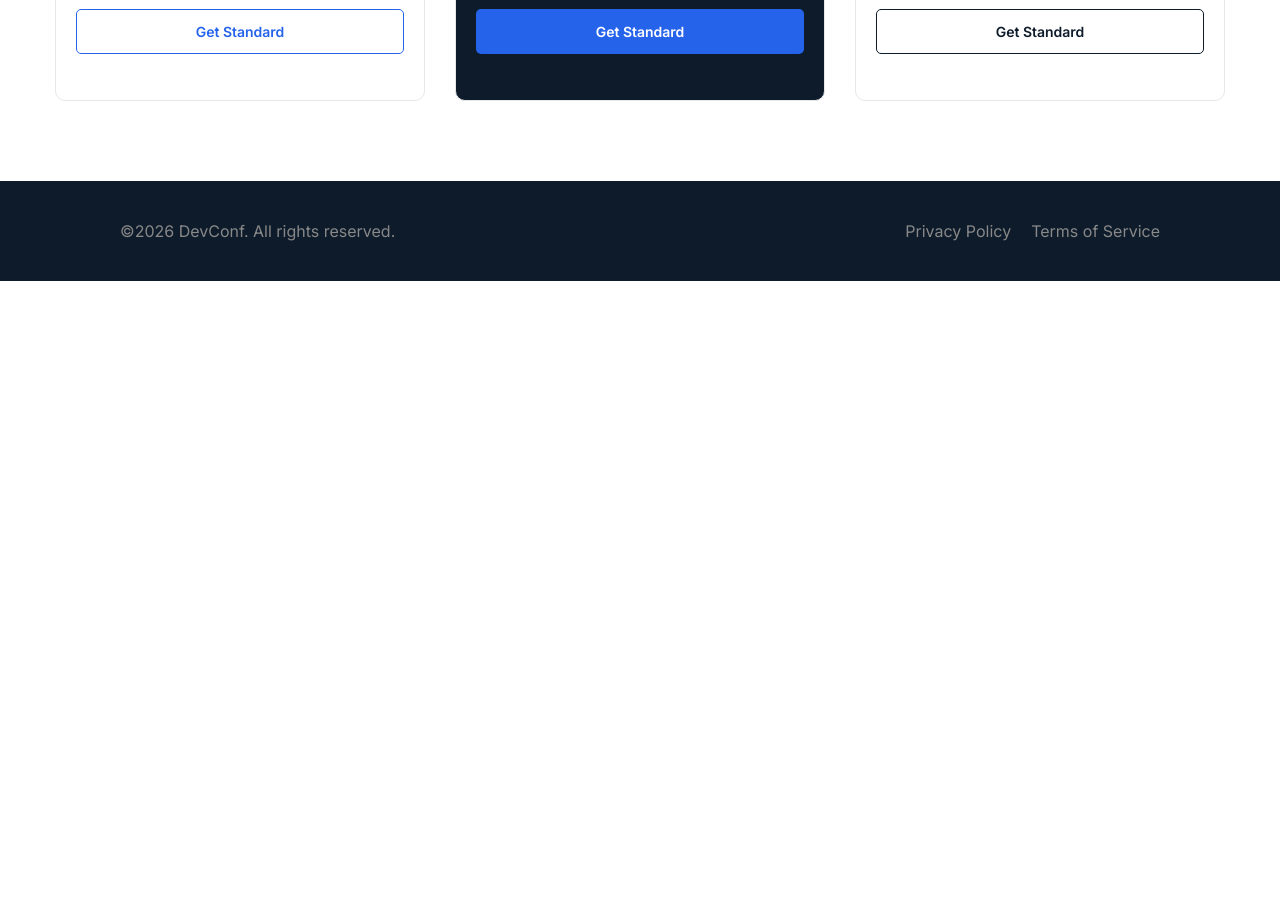
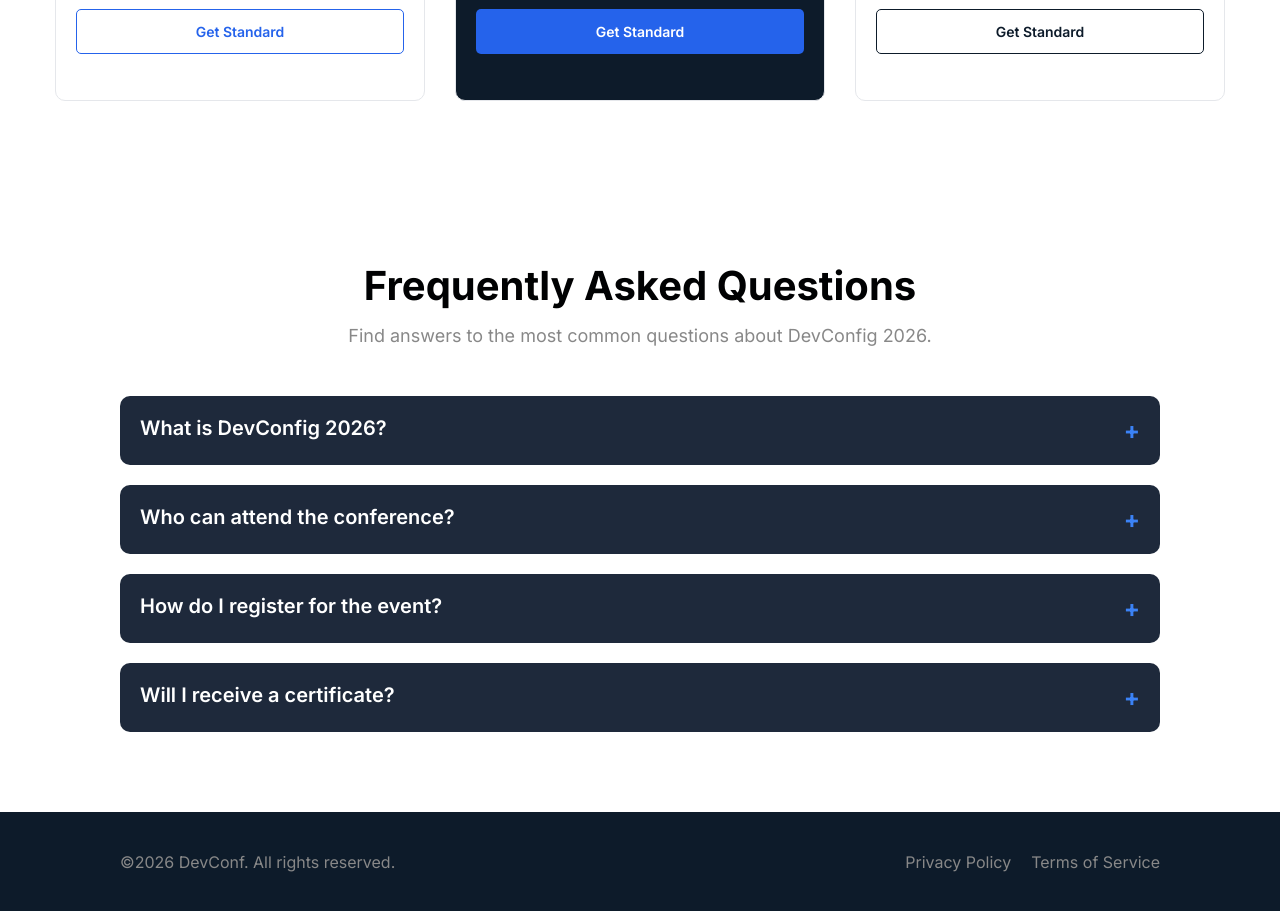
Before and after one commit to shodeshkumar1358/assignment-1, a plain HTML site: page index.html in a window 1280 px wide. Shown: the part 2371-3282 px from the top of the page. Before the commit the page ends 2652 px from the top, so only its background shows below. Drawn offline with Linux system fonts and the light colour scheme.

Commit message:
creating something missing section in chatqpt and my own idea

```diff
--- a/index.html
+++ b/index.html
@@ -51,13 +51,12 @@
       <h2 class="speakers-heading">Meet Our Speakers</h2>
 
       <div class="speaker-section">
-
         <div class="speakers">
           <img src="./images/andrej.png" alt="" />
           <div class="speakers-text">
             <p class="Designation">AI/ML</p>
-          <h3 class="name">Andrej Karpathy</h3>
-          <p class="position">pretranning team, Anthropic</p>
+            <h3 class="name">Andrej Karpathy</h3>
+            <p class="position">pretranning team, Anthropic</p>
           </div>
         </div>
 
@@ -130,7 +129,7 @@
           <hr />
           <ul>
             <li>Everything in Pro (10 seats)</li>
-            <li>Dedicated team lounge access </li>
+            <li>Dedicated team lounge access</li>
             <li>Private workshop booking</li>
             <li>Company logo on event page</li>
             <li>Recruitment booth (1 day)</li>
@@ -141,9 +140,56 @@
       </div>
     </section>
     <!-- pricing section end -->
+    <!-- FAQ Section -->
+    <section class="faq">
+      <div class="container">
+        <div class="section-title">
+          <h2>Frequently Asked Questions</h2>
+          <p>Find answers to the most common questions about DevConfig 2026.</p>
+        </div>
+
+        <div class="faq-container">
+          <details class="faq-item">
+            <summary>What is DevConfig 2026?</summary>
+            <p>
+              DevConfig 2026 is a technology conference where developers,
+              designers, and tech enthusiasts come together to learn from
+              industry experts, discover new technologies, and network with
+              professionals.
+            </p>
+          </details>
+
+          <details class="faq-item">
+            <summary>Who can attend the conference?</summary>
+            <p>
+              Everyone is welcome! Whether you are a student, beginner,
+              freelancer, or experienced developer, the conference has sessions
+              for all skill levels.
+            </p>
+          </details>
+
+          <details class="faq-item">
+            <summary>How do I register for the event?</summary>
+            <p>
+              Simply choose your preferred ticket from the Pricing section and
+              click the "Register Now" button. After completing your payment,
+              you'll receive a confirmation email.
+            </p>
+          </details>
+
+          <details class="faq-item">
+            <summary>Will I receive a certificate?</summary>
+            <p>
+              Yes! Every registered attendee will receive a digital certificate
+              after successfully attending the conference.
+            </p>
+          </details>
+        </div>
+      </div>
+    </section>
 
     <!-- footer section start -->
-     <footer class="footer-section container ">
+    <footer class="footer-section container">
       <div class="footer-content">
         <p>&copy;2026 DevConf. All rights reserved.</p>
       </div>
@@ -151,7 +197,7 @@
         <li>Privacy Policy</li>
         <li>Terms of Service</li>
       </ul>
-     </footer>
-     <!-- footer section end -->
+    </footer>
+    <!-- footer section end -->
   </body>
 </html>
--- a/style.css
+++ b/style.css
@@ -256,3 +256,82 @@ em {
   font-size: 16px;
   line-height: 20px;
 }
+
+/*
+faq section */
+
+.faq {
+  padding: 80px 0;
+  background-color: #ffffff;
+}
+
+.container {
+  /* width: 90%; */
+  margin: auto;
+}
+
+.section-title {
+  text-align: center;
+  margin-bottom: 50px;
+}
+
+.section-title h2 {
+  font-size: 40px;
+  color: #000102;
+  margin-bottom: 15px;
+}
+
+.section-title p {
+  color: #888888;
+  font-size: 18px;
+}
+
+.faq-container {
+  display: flex;
+  flex-direction: column;
+  gap: 20px;
+}
+
+.faq-item {
+  background-color: #1e293b;
+  border-radius: 10px;
+  padding: 20px;
+}
+
+.faq-item summary {
+  font-size: 20px;
+  font-weight: 600;
+  color: #ffffff;
+  cursor: pointer;
+  list-style: none;
+}
+
+.faq-item summary::-webkit-details-marker {
+  display: none;
+}
+
+/* Plus icon */
+.faq-item summary::after {
+  content: "+";
+  float: right;
+  font-size: 24px;
+  font-weight: bold;
+  color: #3b82f6;
+}
+
+/* Minus icon when open */
+.faq-item[open] summary::after {
+  content: "-";
+}
+
+.faq-item p {
+  margin-top: 15px;
+  color: #cbd5e1;
+  line-height: 1.7;
+  font-size: 16px;
+}
+
+.faq-item:hover {
+  background-color: #253248;
+  transition: 0.3s;
+}
```
Also changed, not shown: 1 other file.
